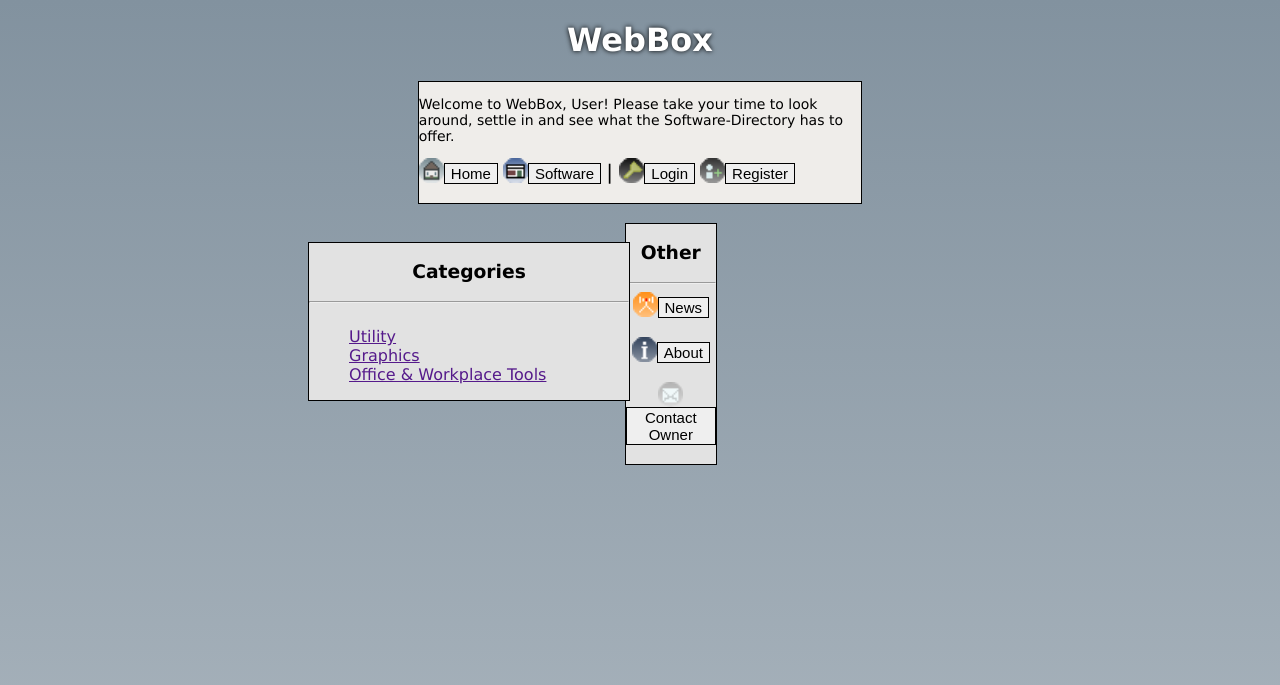
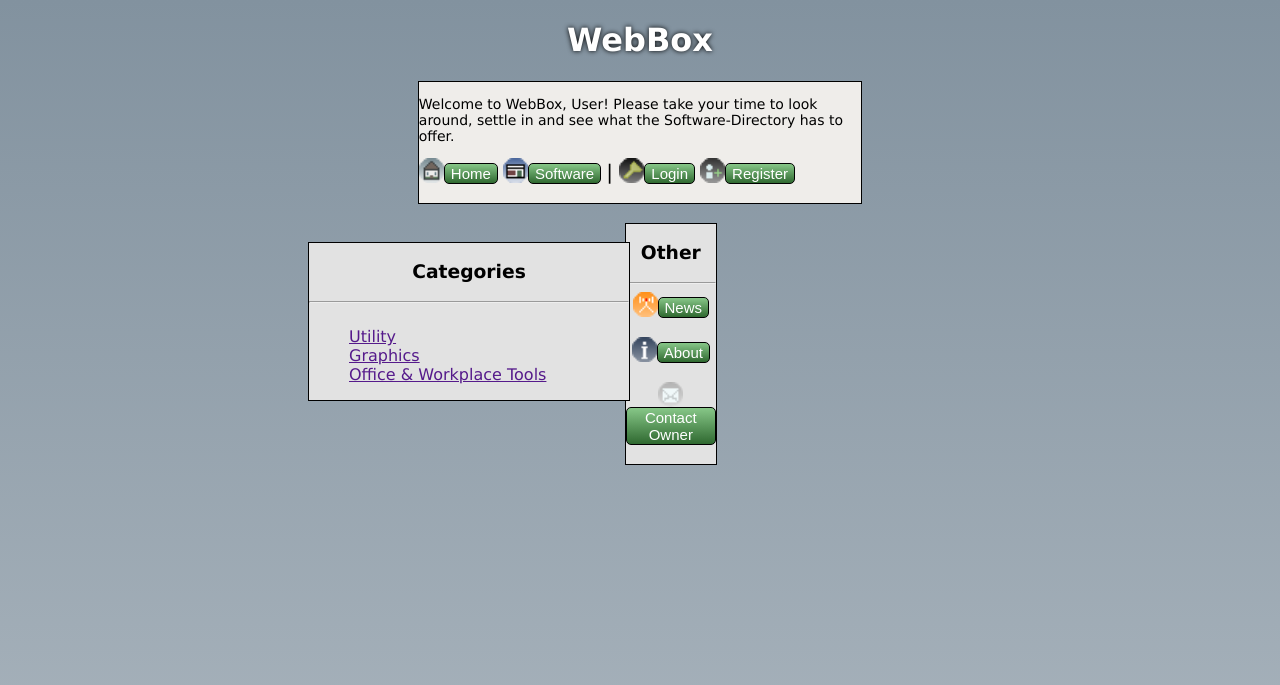
Before and after one commit to kay-ogunbo/WebBox, a PHP site: page / in a window 1280 px wide. Shown: the top 685 px of the page. Run offline with PHP 8.4, Linux system fonts and the light colour scheme.

Commit message:
Updated Button-Elements
Changed:
  - Button-Elements
    - Buttons now have a green, Gradient-Background.
    - Buttons now have a Rounded-Border.

```diff
--- a/src/assets/theme/css/site.css
+++ b/src/assets/theme/css/site.css
@@ -22,14 +22,19 @@ body {
 
 /* Adjust the Look of Button-Elements */
 button {
-     border: 1px solid black; /* Add a Border around the Buttons */
+     /* Add a Border around the Buttons */
+     border: 1px solid black;
+     border-radius: 5px;
      font-size: 15px; /* Adjust the Font-Size */
+     background-image: linear-gradient(#87C788, #2F6930); /* Add a Gradient-Background to the Buttons */
+     color: white; /* Set the Font-Colour to White */
 }
 
 /* A Hover-Effect for the Buttons */
 button:hover {
      /* Display a Drop-Shadow */
      box-shadow: 0px 3px 5px #182937;
+     background-image: linear-gradient(#A2E3A3, #64AA65); /* Make the Gradient a bit brighter upon Hovering over the Button */
 }
 
 /* CSS Settings for <table> Elements */
```
